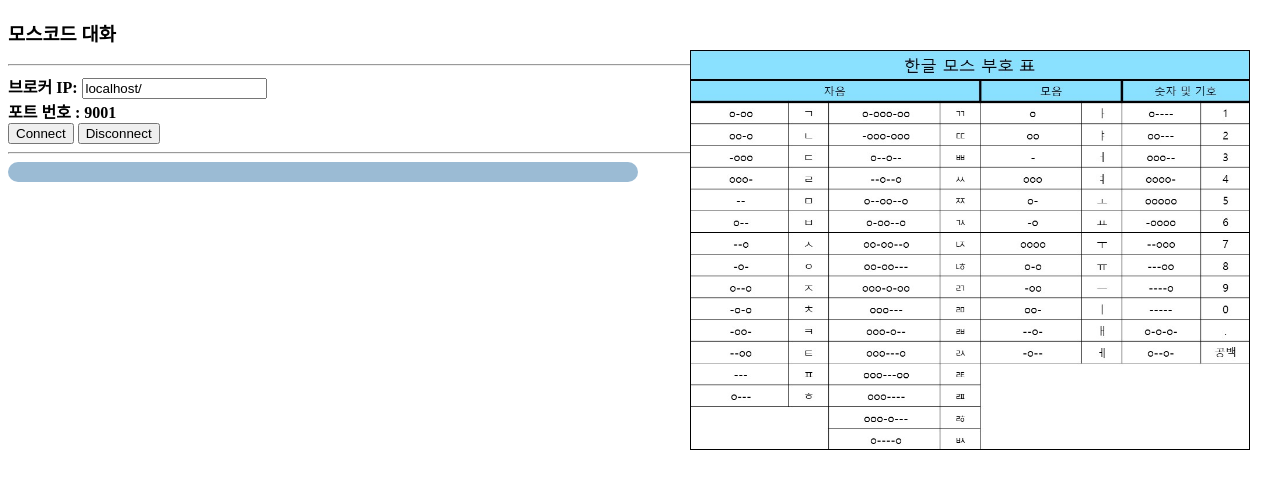
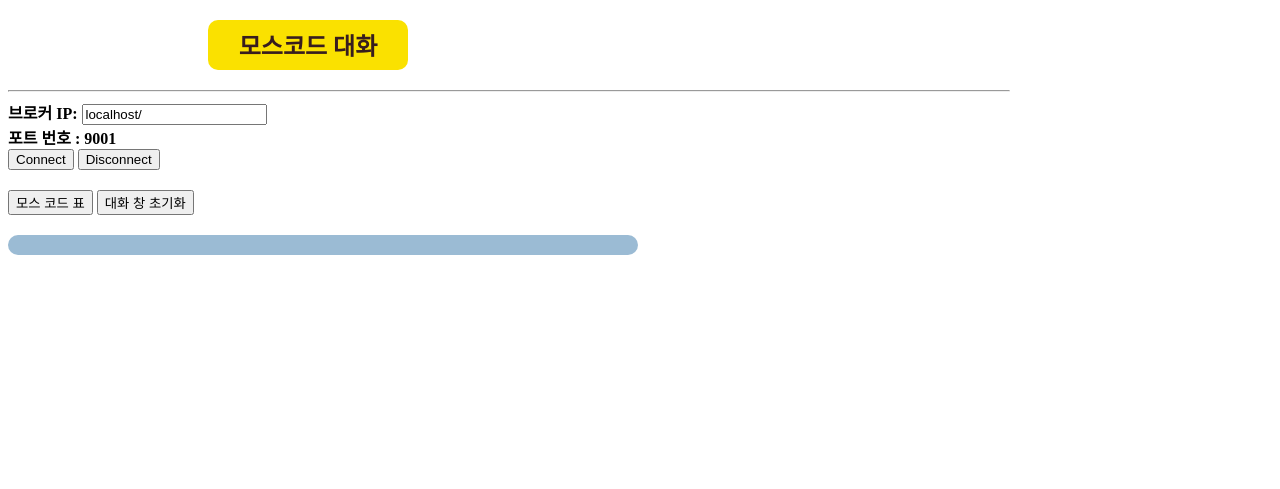
Before and after one commit to KMKang01/Mobile_SmartSystem, a Flask app: page / in a window 1280 px wide. Shown: the top 489 px of the page. Run offline with Flask 3, Linux system fonts and the light colour scheme; some libraries are stand-ins or nearby versions; some web fonts are replaced.

Commit message:
좀 더 꾸며봤어용

```diff
--- a/MiniProject/static/mqttio.js
+++ b/MiniProject/static/mqttio.js
@@ -84,3 +84,23 @@ function disconnect() {
 	document.getElementById("messages").innerHTML += '<span>연결종료</span><br/>';
 	connectionFlag = false; // 연결 되지 않은 상태로 설정
 }
+
+function toggleImage(){
+	var image = document.getElementById("morsecodetable");
+	// 이미지가 현재 보이는 상태이면 숨김, 숨겨진 상태이면 보이게 설정
+	if (image.style.display === "none") {
+		image.style.width = "560px";
+        image.style.height = "450px";
+        image.style.top = "30px";
+        image.style.right = "20px";
+        image.style.display = "inline";
+	} else {
+		image.style.display = "none";
+	}
+}
+
+function init(){
+	var chatWindow = document.getElementById("chatWindow");
+
+	chatWindow.innerHTML = "";
+}
--- a/MiniProject/static/styles.css
+++ b/MiniProject/static/styles.css
@@ -1,9 +1,32 @@
-      img {
+@font-face{
+   font-family: 'Jalnan';
+   src: url('./Jalnan.ttf') format('truetype');
+}
+
+.title{
+   background-color: #fae100;
+   color: #371d1e;
+   width: 200px;
+   height: 50px;
+   border-radius: 10px;
+   display: flex;
+   justify-content: center;
+   align-items: center;
+   margin-left: 200px;
+   font-family: 'Jalnan';
+}
+
+#connection-form{
+   margin-bottom: 20px;
+}
+
+#morsecodetable {
    position: fixed;
    right: 30px;
    top: 50px;
    width: 560px;
    height: 400px;
+   display: none;
 }
 
 hr {
@@ -13,6 +36,7 @@
 }
 
 .chatWindow {
+   margin-top: 20px;
    border-style: hidden;
    border-radius: 10px;
    background-color: #9bbbd4;
--- a/MiniProject/templates/index.html
+++ b/MiniProject/templates/index.html
@@ -4,10 +4,10 @@
 <head>
    <meta charset="utf-8">
    <meta name="viewport" content="width=device-width, initial-scale=1.0">
-   <title>모스 코드 대화방</title>
+   <title>Welcome to Morse Code Chat</title>
    <link rel="stylesheet" type="text/css" href="../static/styles.css">
    <script src="https://cdnjs.cloudflare.com/ajax/libs/paho-mqtt/1.0.2/mqttws31.min.js" type="text/javascript"></script>
-   <script src="./static/mqttio.js" type="text/javascript"></script>
+   <script src="../static/mqttio.js" type="text/javascript"></script>
    <script>
       window.addEventListener("load", function () {
          // http://224..129:8080/에서 224...의 IP만 끊어내는 코드
@@ -20,7 +20,7 @@
 </head>
 
 <body>
-   <h3>모스코드 대화</h3>
+   <h2 class="title">모스코드 대화</h2>
    <hr>
    <form id="connection-form">
       <b>브로커 IP:</b>
@@ -29,8 +29,9 @@
       <input type="button" onclick="connect()" value="Connect">
       <input type="button" onclick="disconnect()" value="Disconnect">
    </form>
-   <hr>
-   <img src="../static/morse.jpg">
+   <button onclick="toggleImage()">모스 코드 표</button>
+   <button onclick="init()">대화 창 초기화</button>
+   <div><img id="morsecodetable" src="../static/morse.jpg"></div>
    <div id="messages"></div>
    <form id="chatWindow" class="chatWindow">
    </form>
```
Also changed, not shown: 1 other file. Lines whose indentation alone changed are shown as unchanged.
